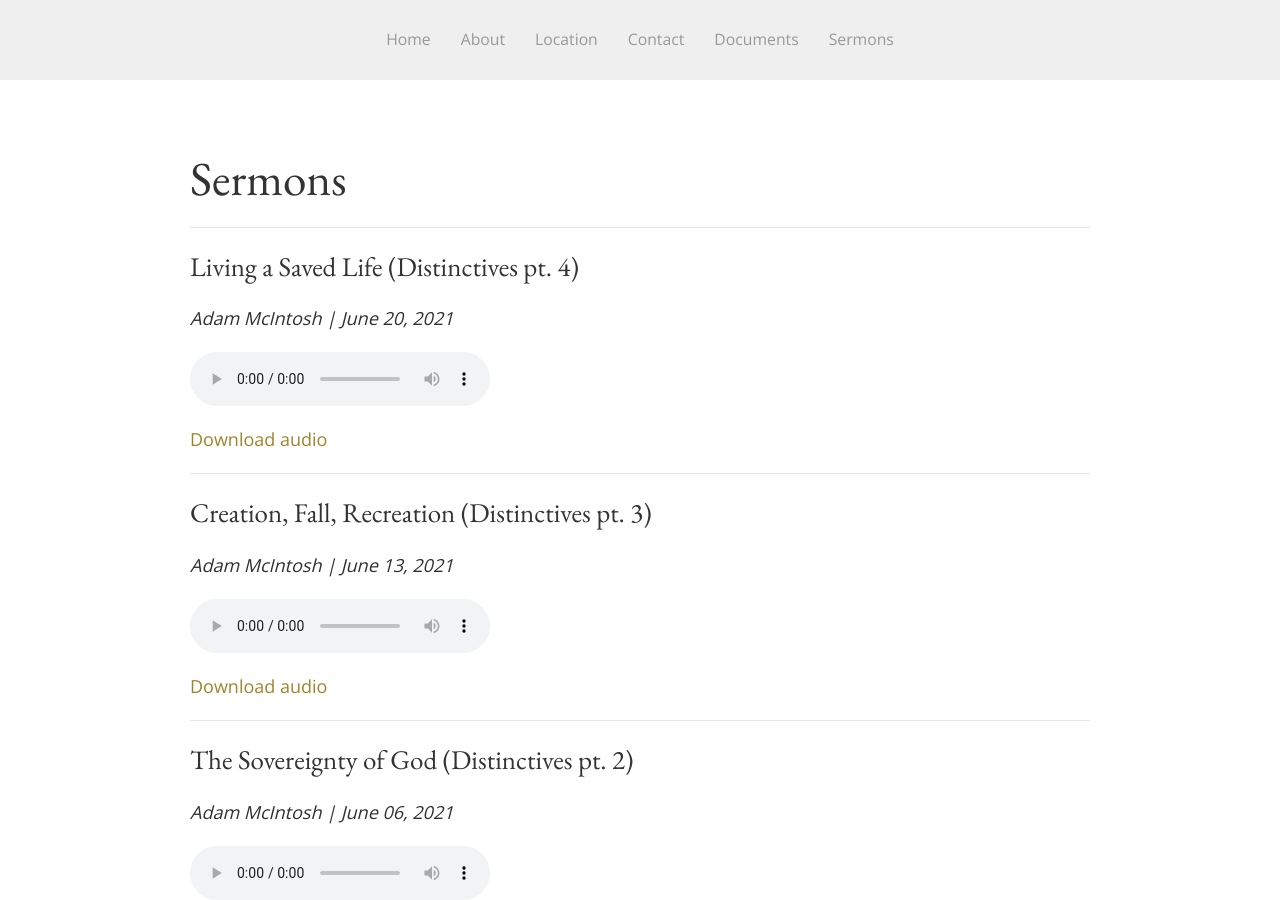
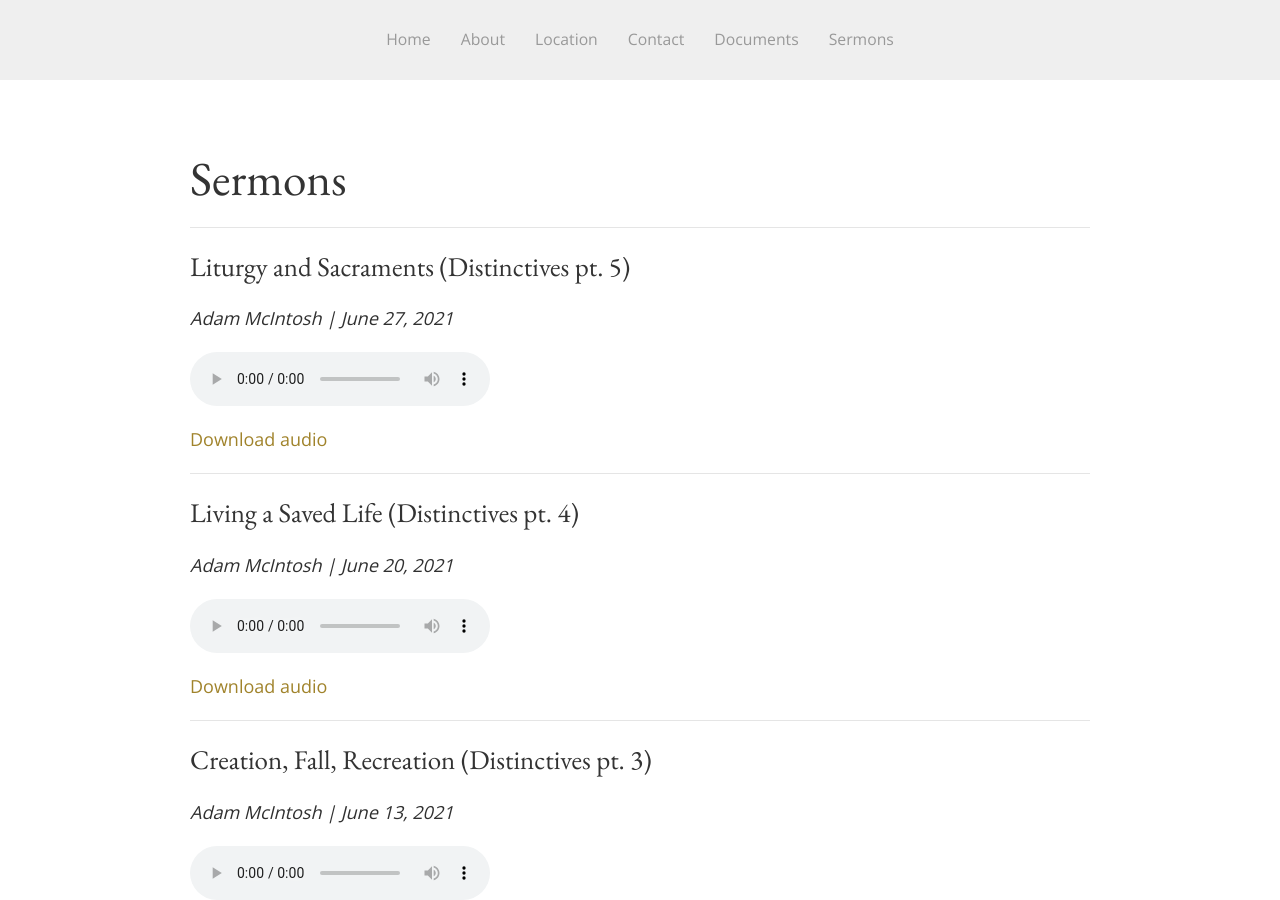
Before and after one commit to SaintDavidsChurch/website, a Jekyll site: the page built from sermons.html, in a window 1280 px wide and 900 px high. Built offline with Jekyll 4.4.1, drawn with Linux system fonts in a browser that asks for light colours.

Commit message:
Updated by InferCMS

```diff
--- a/_data/sermons.yml
+++ b/_data/sermons.yml
@@ -146,3 +146,7 @@
   date: '2021-06-20'
   preacher: Adam McIntosh
   audio_file: https://saintdavids.church/assets/sermons/2021/June/Adam-McIntosh_June20-2021_Distinctives4.mp3
+- title: Liturgy and Sacraments (Distinctives pt. 5)
+  date: '2021-06-27'
+  preacher: Adam McIntosh
+  audio_file: https://saintdavids.church/assets/sermons/2021/June/Adam-McIntosh_June27-2021_Distinctives5.mp3
```
